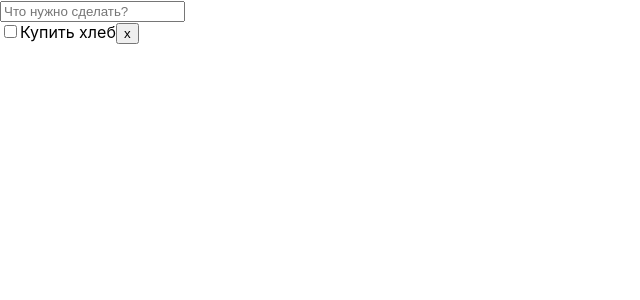
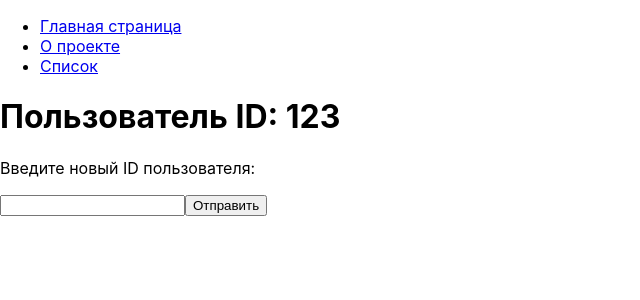
Before and after one commit to zhevakin/todo-app, a React (Create React App) app: page /user/123 in a window 1280 px wide. Shown: the top 300 px of the page, without its empty margins (0-640 px from the left). Built offline with nearby package versions, Linux system fonts and the light colour scheme.

Commit message:
add react router

```diff
--- a/package.json
+++ b/package.json
@@ -9,6 +9,7 @@
     "prop-types": "^15.8.1",
     "react": "^18.1.0",
     "react-dom": "^18.1.0",
+    "react-router-dom": "^6.3.0",
     "react-scripts": "5.0.1",
     "web-vitals": "^2.1.4"
   },
--- a/src/App.js
+++ b/src/App.js
@@ -1,59 +1,32 @@
-import { useState } from 'react'
 import './App.css'
-import AddItemForm from './components/AddItemForm'
-import TodoItem from './components/TodoItem'
-
-const defaultItems = [
-  {
-    id: 0,
-    title: 'Купить хлеб',
-    completed: false,
-  },
-]
+import { Routes, Route, Link } from 'react-router-dom'
+import Home from './routes/Home'
+import About from './routes/About'
+import Todo from './routes/Todo'
+import User from './routes/User'
 
 function App() {
-  const [items, setItems] = useState(defaultItems)
-
-  const handleSubmit = (title) => {
-    const newItem = {
-      id: items.length,
-      title,
-      completed: false,
-    }
-    setItems([...items, newItem])
-  }
-
-  const handleItemComplete = (clickedItem) => {
-    const newItems = items.map((item) => {
-      if (item.id === clickedItem.id) {
-        return {
-          ...item,
-          completed: !item.completed,
-        }
-      }
-      return item
-    })
-
-    setItems(newItems)
-  }
-
-  const handleItemDelete = (clickedItem) => {
-    const newItem = items.filter((item) => item.id !== clickedItem.id)
-
-    setItems(newItem)
-  }
-
   return (
     <div>
-      <AddItemForm onSubmit={handleSubmit} />
-      {items.map((item) => (
-        <TodoItem
-          key={item.id}
-          item={item}
-          onComplete={() => handleItemComplete(item)}
-          onDelete={() => handleItemDelete(item)}
-        />
-      ))}
+      <nav>
+        <ul>
+          <li>
+            <Link to="/">Главная страница</Link>
+          </li>
+          <li>
+            <Link to="/about">О проекте</Link>
+          </li>
+          <li>
+            <Link to="/todo">Список</Link>
+          </li>
+        </ul>
+      </nav>
+      <Routes>
+        <Route path="/" element={<Home />} />
+        <Route path="about" element={<About />} />
+        <Route path="todo" element={<Todo />} />
+        <Route path="user/:userId" element={<User />} />
+      </Routes>
     </div>
   )
 }
--- a/src/index.js
+++ b/src/index.js
@@ -1,17 +1,20 @@
-import React from 'react';
-import ReactDOM from 'react-dom/client';
-import './index.css';
-import App from './App';
-import reportWebVitals from './reportWebVitals';
+import React from 'react'
+import ReactDOM from 'react-dom/client'
+import './index.css'
+import App from './App'
+import reportWebVitals from './reportWebVitals'
+import { BrowserRouter } from 'react-router-dom'
 
-const root = ReactDOM.createRoot(document.getElementById('root'));
+const root = ReactDOM.createRoot(document.getElementById('root'))
 root.render(
   <React.StrictMode>
-    <App />
+    <BrowserRouter>
+      <App />
+    </BrowserRouter>
   </React.StrictMode>
-);
+)
 
 // If you want to start measuring performance in your app, pass a function
 // to log results (for example: reportWebVitals(console.log))
 // or send to an analytics endpoint. Learn more: https://bit.ly/CRA-vitals
-reportWebVitals();
+reportWebVitals()
--- /dev/null
+++ b/src/routes/About.js
@@ -0,0 +1,9 @@
+function About() {
+  return (
+    <div>
+      <h1>О проекте</h1>
+    </div>
+  )
+}
+
+export default About
--- /dev/null
+++ b/src/routes/Home.js
@@ -0,0 +1,12 @@
+import { Link } from 'react-router-dom'
+
+function Home() {
+  return (
+    <div>
+      <h1>Главная страница</h1>
+      <Link to="/todo">Посморите список дел</Link>
+    </div>
+  )
+}
+
+export default Home
--- /dev/null
+++ b/src/routes/Todo.css
@@ -0,0 +1,38 @@
+.App {
+  text-align: center;
+}
+
+.App-logo {
+  height: 40vmin;
+  pointer-events: none;
+}
+
+@media (prefers-reduced-motion: no-preference) {
+  .App-logo {
+    animation: App-logo-spin infinite 20s linear;
+  }
+}
+
+.App-header {
+  background-color: #282c34;
+  min-height: 100vh;
+  display: flex;
+  flex-direction: column;
+  align-items: center;
+  justify-content: center;
+  font-size: calc(10px + 2vmin);
+  color: white;
+}
+
+.App-link {
+  color: #61dafb;
+}
+
+@keyframes App-logo-spin {
+  from {
+    transform: rotate(0deg);
+  }
+  to {
+    transform: rotate(360deg);
+  }
+}
--- /dev/null
+++ b/src/routes/Todo.js
@@ -0,0 +1,61 @@
+import { useState } from 'react'
+import './Todo.css'
+import AddItemForm from '../components/AddItemForm'
+import TodoItem from '../components/TodoItem'
+
+const defaultItems = [
+  {
+    id: 0,
+    title: 'Купить хлеб',
+    completed: false,
+  },
+]
+
+function Todo() {
+  const [items, setItems] = useState(defaultItems)
+
+  const handleSubmit = (title) => {
+    const newItem = {
+      id: items.length,
+      title,
+      completed: false,
+    }
+    setItems([...items, newItem])
+  }
+
+  const handleItemComplete = (clickedItem) => {
+    const newItems = items.map((item) => {
+      if (item.id === clickedItem.id) {
+        return {
+          ...item,
+          completed: !item.completed,
+        }
+      }
+      return item
+    })
+
+    setItems(newItems)
+  }
+
+  const handleItemDelete = (clickedItem) => {
+    const newItem = items.filter((item) => item.id !== clickedItem.id)
+
+    setItems(newItem)
+  }
+
+  return (
+    <div>
+      <AddItemForm onSubmit={handleSubmit} />
+      {items.map((item) => (
+        <TodoItem
+          key={item.id}
+          item={item}
+          onComplete={() => handleItemComplete(item)}
+          onDelete={() => handleItemDelete(item)}
+        />
+      ))}
+    </div>
+  )
+}
+
+export default Todo
--- /dev/null
+++ b/src/routes/User.js
@@ -0,0 +1,30 @@
+import { useState } from 'react'
+import { useParams, useNavigate } from 'react-router-dom'
+
+function User() {
+  const [input, setInput] = useState('')
+  const { userId } = useParams()
+  const navigate = useNavigate()
+
+  const handleSubmit = (event) => {
+    event.preventDefault()
+    navigate(`/user/${input}`)
+  }
+
+  return (
+    <div>
+      <h1>Пользователь ID: {userId}</h1>
+      <p>Введите новый ID пользователя:</p>
+      <form onSubmit={handleSubmit}>
+        <input
+          type="text"
+          value={input}
+          onChange={(event) => setInput(event.target.value)}
+        />
+        <button type="submit">Отправить</button>
+      </form>
+    </div>
+  )
+}
+
+export default User
```
Also changed, not shown: 1 other file (tests, documents, lock files or other folders).
